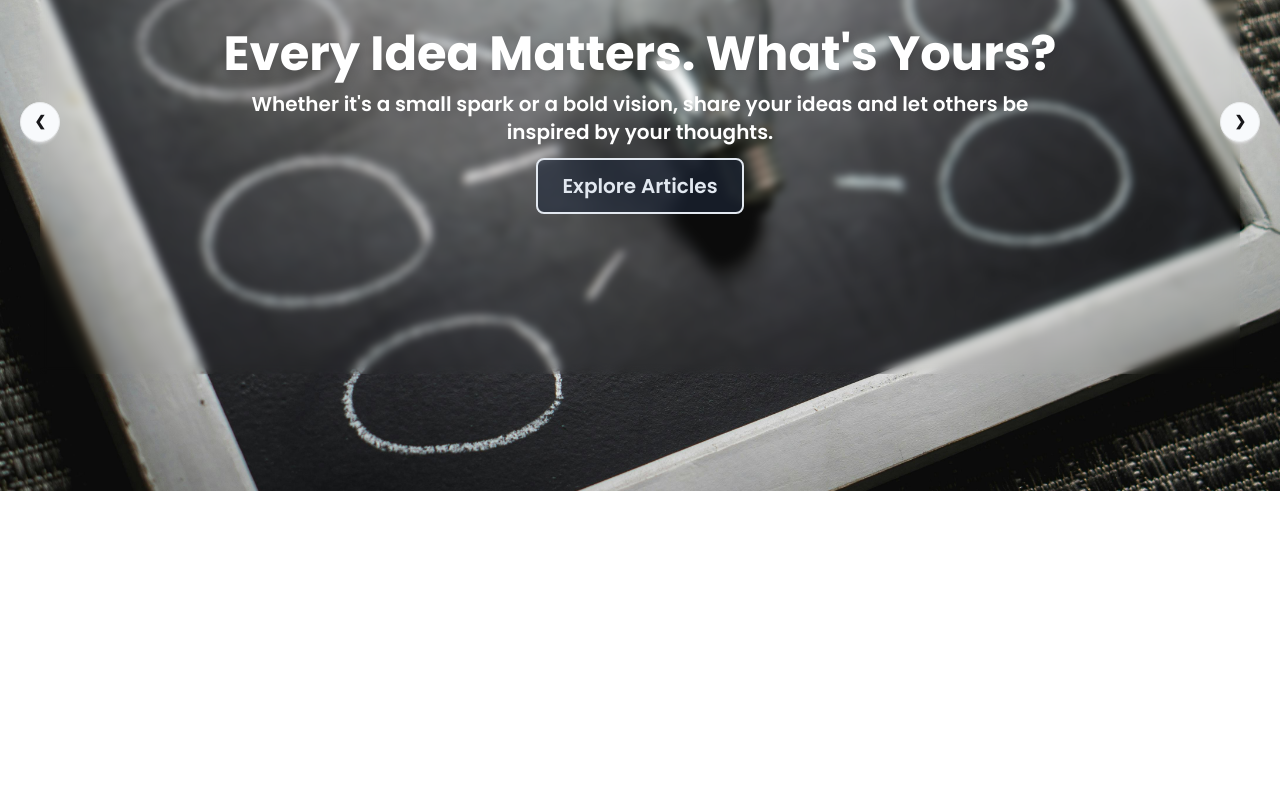
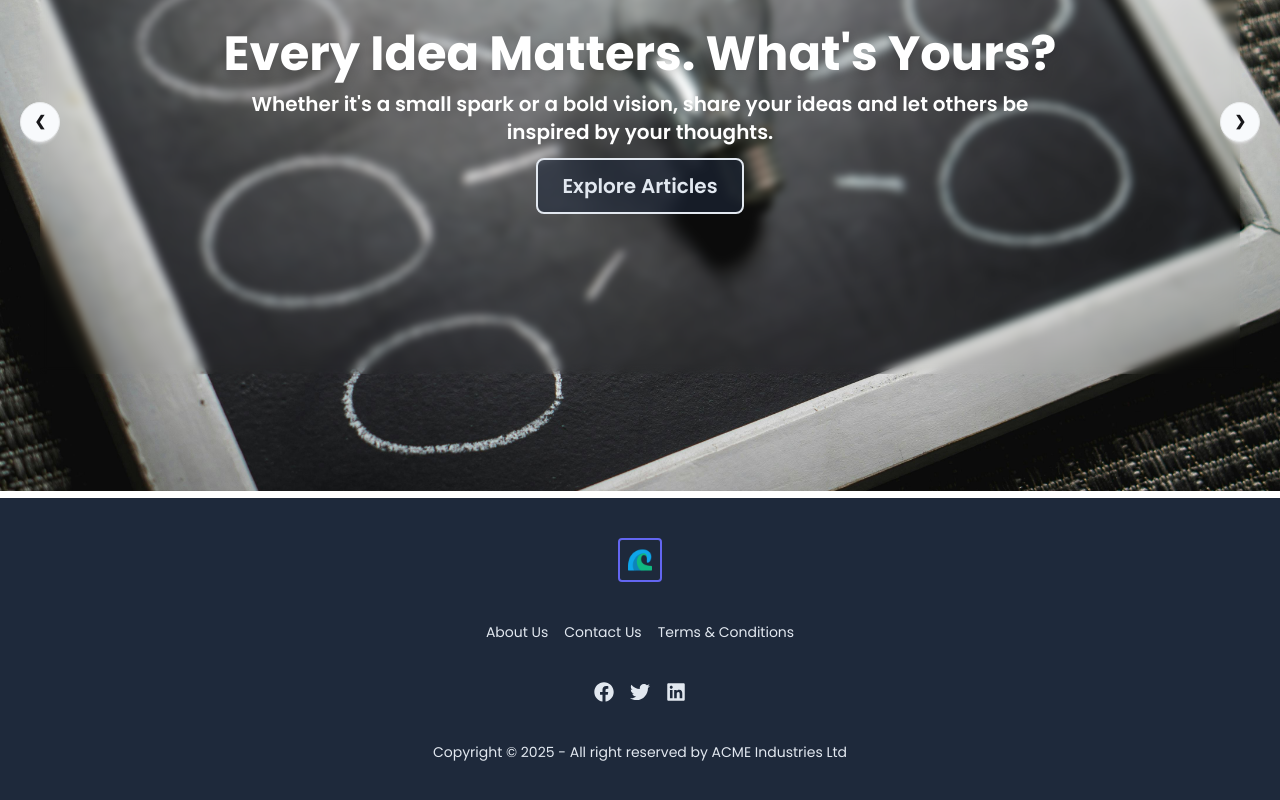
Before and after one commit to fabiha23/Share-Wave-Client, a React (Vite) app: page / in a window 1280 px wide. Shown: the part 310-1110 px from the top of the page. Before the commit the page ends 808 px from the top, so only its background shows below. Built offline with nearby package versions, Linux system fonts and the light colour scheme; no server answers; grey boxes are pictures that could not be loaded.

Commit message:
feat: footer added

```diff
--- /dev/null
+++ b/src/Components/Footer.jsx
@@ -0,0 +1,45 @@
+import React from 'react';
+import { FaFacebook, FaLinkedin, FaTwitter, FaYoutube } from 'react-icons/fa';
+import { IoCallOutline } from 'react-icons/io5';
+import { Link } from 'react-router';
+import logo from '../assets/wave.png'
+
+
+const Footer = () => {
+    return (
+        <footer className="footer footer-horizontal footer-center text-base-content rounded p-10">
+            <div className='border-2 border-secondary rounded-sm p-2'>
+                <img className='w-6' src={logo} alt="" />
+            </div>
+            <nav className="grid grid-flow-col gap-4 text-neutral">
+                <Link to='/about-us'>About Us</Link>
+                <Link>Contact Us</Link>
+                <Link>Terms & Conditions</Link>
+            </nav>
+            <nav>
+                <div className="grid grid-flow-col gap-4 text-neutral">
+                    <a href="https://www.facebook.com/fabiha.amatullah.2024/"
+                        target="_blank"
+                        rel="noopener noreferrer">
+                        <FaFacebook size={20}></FaFacebook>
+                    </a>
+                    <a href="https://www.twitter.com"
+                        target="_blank"
+                        rel="noopener noreferrer">
+                        <FaTwitter size={20}></FaTwitter>
+                    </a>
+                    <a href="https://www.linkedin.com"
+                        target="_blank"
+                        rel="noopener noreferrer">
+                        <FaLinkedin size={20}></FaLinkedin>
+                    </a>
+                </div>
+            </nav>
+            <aside className='text-neutral'>
+                <p>Copyright © {new Date().getFullYear()} - All right reserved by ACME Industries Ltd</p>
+            </aside>
+        </footer>
+    );
+};
+
+export default Footer;
--- a/src/Components/Navbar.jsx
+++ b/src/Components/Navbar.jsx
@@ -102,7 +102,7 @@ const Navbar = () => {
                         <div className='relative'>
                             <img onClick={() => setOpenUser(!openUser)} className='w-7 h-7 lg:w-8 lg:h-8 object-cover rounded-full cursor-pointer' src={user.photoURL} alt="User" />
                             {openUser && (
-                                <div className="absolute right-0 mt-2 bg-base-200 p-3 shadow rounded z-50 text-accent  border-2 border-neutral w-50 space-y-2">
+                                <div className="absolute right-0 mt-2 bg-base-200 p-3 shadow rounded z-50 text-accent top-9 border-2 border-neutral w-50 space-y-2">
                                     <p className='font-medium'>{user.displayName}</p>
                                     <Link to='/my-articles'>
                                         <p>My Articles</p>
--- a/src/Pages/Home.jsx
+++ b/src/Pages/Home.jsx
@@ -4,7 +4,7 @@ import Banner from '../Components/Banner';
 const Home = () => {
     return (
         <div>
-            <section className=' min-h-[calc(100vh-62px)]'>
+            <section className=''>
                 <Banner></Banner>
             </section>
         </div>
--- a/src/layouts/MainLayout.jsx
+++ b/src/layouts/MainLayout.jsx
@@ -1,6 +1,7 @@
 import React from 'react';
 import Navbar from '../Components/Navbar';
 import { Outlet } from 'react-router';
+import Footer from '../Components/Footer';
 
 const MainLayout = () => {
     return (
@@ -13,11 +14,11 @@ const MainLayout = () => {
             <main>
                 <Outlet></Outlet>
             </main>
-            {/* <footer className='bg-primary'>
+            <footer className='bg-primary'>
                 <footer className='max-w-7xl xl:mx-auto xl:px-2 lg:px-6 mx-3'>
                     <Footer></Footer>
                 </footer>
-            </footer> */}
+            </footer>
         </div>
     );
 };
```
